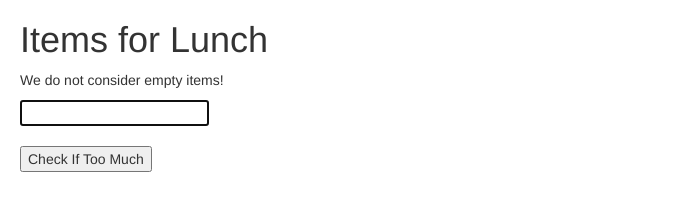
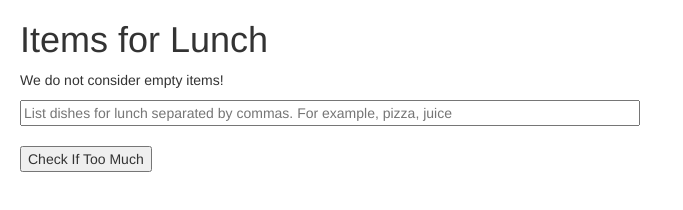
Before and after one commit to sachava/coursera-test, a plain HTML site: page module1-solution/index.html in a window 1280 px wide. Shown: the whole page, without its empty margins (0-683 px from the left). Drawn offline with Linux system fonts and the light colour scheme.

Commit message:
Module 1 Assignment

```diff
--- a/module1-solution/css/style.css
+++ b/module1-solution/css/style.css
@@ -13,3 +13,6 @@ body {
 .greenborder {
   border: 1px solid #00FF00;
 }
+input {
+  width: 50%;
+}
--- a/module1-solution/index.html
+++ b/module1-solution/index.html
@@ -15,7 +15,7 @@
     <h1>Items for Lunch</h1>
     <p> We do not consider empty items! </p>
     <div ng-controller='LunchCheckController'>
-      <input type="text" ng-model="items" class="{{InpBorder}}" autofocus>
+      <input type="text" ng-model="items" class="{{InpBorder}}"  placeholder="List dishes for lunch separated by commas. For example, pizza, juice">
       <BR> <BR>
         <button type="button" name="button" ng-click="checkItems()">
             Check If Too Much
```
